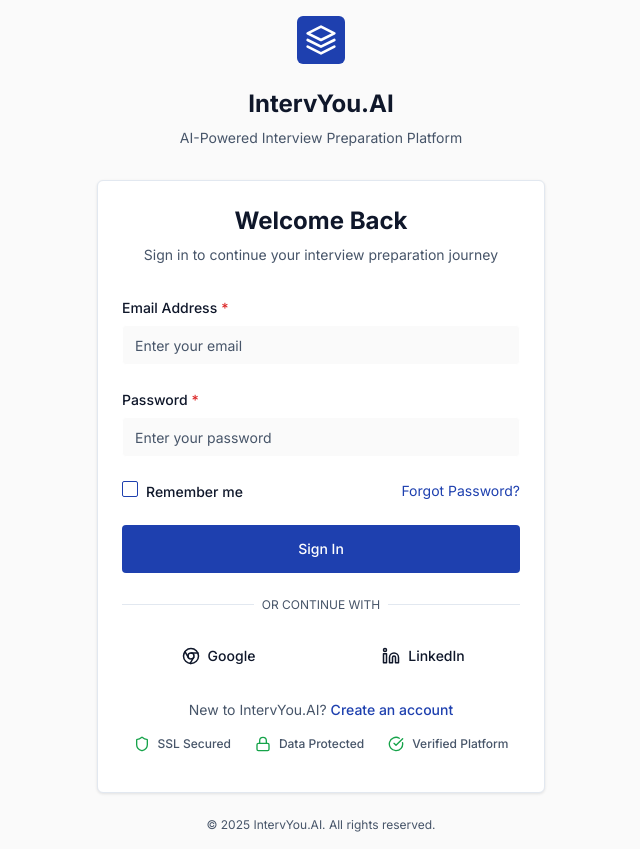
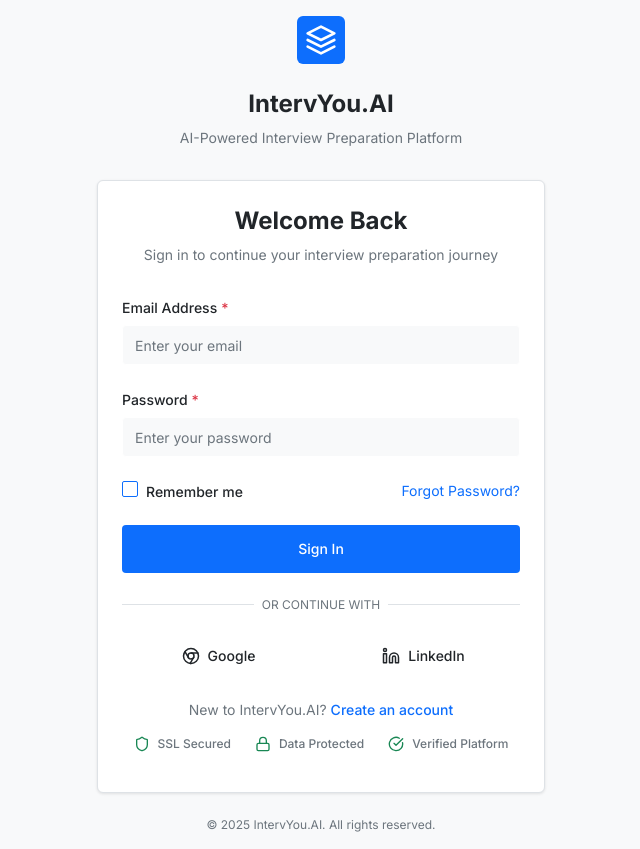
Before and after one commit to Parth5409/IntervYouAI, a React (Vite) app in the folder frontend/: page /login in a window 1280 px wide. Shown: the whole page, without its empty margins (319-959 px from the left). Built offline with nearby package versions, Linux system fonts and the light colour scheme; no server answers.

Commit message:
Updated Frontend!!!!!

```diff
--- a/frontend/src/components/ui/DashboardNavigation.jsx
+++ b/frontend/src/components/ui/DashboardNavigation.jsx
@@ -2,11 +2,13 @@
 import { useNavigate, useLocation } from 'react-router-dom';
 import Icon from '../AppIcon';
 import Button from './Button';
+import { useTheme } from '../../hooks/useTheme';
 
 const DashboardNavigation = ({ currentUser, onTabChange, activeTab = 'profile' }) => {
   const navigate = useNavigate();
   const location = useLocation();
   const [isMobileMenuOpen, setIsMobileMenuOpen] = useState(false);
+  const { theme, toggleTheme } = useTheme();
 
   const navigationItems = [
     {
@@ -125,6 +127,14 @@
 
           {/* User Menu */}
           <div className="flex items-center space-x-3">
+            <Button
+              variant="ghost"
+              size="icon"
+              onClick={toggleTheme}
+              className="hidden md:flex"
+            >
+              <Icon name={theme === 'dark' ? 'Sun' : 'Moon'} size={20} />
+            </Button>
             <div className="hidden md:flex items-center space-x-2">
               <div className="w-8 h-8 bg-accent rounded-full flex items-center justify-center">
                 <Icon name="User" size={16} color="var(--color-accent-foreground)" />
@@ -226,6 +236,18 @@
                 ))}
               </nav>
 
+              {/* Theme Toggle - Mobile */}
+              <Button
+                variant="ghost"
+                onClick={toggleTheme}
+                iconName={theme === 'dark' ? 'Sun' : 'Moon'}
+                iconPosition="left"
+                fullWidth
+                className="justify-start mb-2"
+              >
+                Switch to {theme === 'dark' ? 'Light' : 'Dark'} Mode
+              </Button>
+
               {/* Logout */}
               <Button
                 variant="outline"
--- /dev/null
+++ b/frontend/src/hooks/useTheme.jsx
@@ -0,0 +1,25 @@
+import React, { createContext, useContext, useState, useEffect } from 'react';
+
+const ThemeContext = createContext();
+
+export const useTheme = () => useContext(ThemeContext);
+
+export const ThemeProvider = ({ children }) => {
+  const [theme, setTheme] = useState('light'); // default theme
+
+  useEffect(() => {
+    const root = window.document.documentElement;
+    root.classList.remove('light', 'dark');
+    root.classList.add(theme);
+  }, [theme]);
+
+  const toggleTheme = () => {
+    setTheme((prevTheme) => (prevTheme === 'light' ? 'dark' : 'light'));
+  };
+
+  return (
+    <ThemeContext.Provider value={{ theme, toggleTheme }}>
+      {children}
+    </ThemeContext.Provider>
+  );
+};
--- a/frontend/src/pages/dashboard/components/QuickActionCards.jsx
+++ b/frontend/src/pages/dashboard/components/QuickActionCards.jsx
@@ -9,8 +9,8 @@
       title: 'Technical Interview',
       description: 'Practice coding problems and system design questions',
       icon: 'Code',
-      color: 'bg-blue-50 border-blue-200',
-      iconColor: 'text-blue-600',
+      color: 'bg-blue-100 dark:bg-blue-900/50 border-blue-200 dark:border-blue-800',
+      iconColor: 'text-blue-600 dark:text-blue-400',
       action: () => onStartInterview('technical')
     },
     {
@@ -18,8 +18,8 @@
       title: 'HR Interview',
       description: 'Behavioral questions and company culture fit',
       icon: 'Users',
-      color: 'bg-green-50 border-green-200',
-      iconColor: 'text-green-600',
+      color: 'bg-green-100 dark:bg-green-900/50 border-green-200 dark:border-green-800',
+      iconColor: 'text-green-600 dark:text-green-400',
       action: () => onStartInterview('hr')
     },
     {
@@ -27,8 +27,8 @@
       title: 'Group Discussion',
       description: 'Practice group dynamics and communication skills',
       icon: 'MessageCircle',
-      color: 'bg-purple-50 border-purple-200',
-      iconColor: 'text-purple-600',
+      color: 'bg-purple-100 dark:bg-purple-900/50 border-purple-200 dark:border-purple-800',
+      iconColor: 'text-purple-600 dark:text-purple-400',
       action: () => onStartInterview('group')
     },
     {
@@ -36,8 +36,8 @@
       title: 'Salary Negotiation',
       description: 'Learn to negotiate compensation effectively',
       icon: 'DollarSign',
-      color: 'bg-orange-50 border-orange-200',
-      iconColor: 'text-orange-600',
+      color: 'bg-orange-100 dark:bg-orange-900/50 border-orange-200 dark:border-orange-800',
+      iconColor: 'text-orange-600 dark:text-orange-400',
       action: () => onStartInterview('salary')
     }
   ];
@@ -65,7 +65,7 @@
             onClick={card?.action}
           >
             <div className="flex items-center space-x-3 mb-3">
-              <div className={`w-10 h-10 rounded-lg bg-white flex items-center justify-center ${card?.iconColor}`}>
+              <div className={`w-10 h-10 rounded-lg bg-white dark:bg-slate-800 flex items-center justify-center ${card?.iconColor}`}>
                 <Icon name={card?.icon} size={20} />
               </div>
               <div className="flex-1">
--- /dev/null
+++ b/frontend/src/styles/dark-theme.css
@@ -0,0 +1,38 @@
+@layer base {
+  .dark {
+    /* Core Colors */
+    --color-background: #121212;
+    --color-foreground: #e9ecef;
+    --color-card: #1e1e1e;
+    --color-card-foreground: #e9ecef;
+    --color-popover: #1e1e1e;
+    --color-popover-foreground: #e9ecef;
+    --color-muted: #343a40;
+    --color-muted-foreground: #adb5bd;
+    --color-border: #343a40;
+    --color-input: #1e1e1e;
+    --color-ring: #0d6efd;
+
+    /* Brand Colors */
+    --color-primary: #0d6efd;
+    --color-primary-foreground: #ffffff;
+    --color-secondary: #6c757d;
+    --color-secondary-foreground: #ffffff;
+    --color-accent: #20c997;
+    --color-accent-foreground: #000;
+
+    /* Status Colors */
+    --color-success: #20c997;
+    --color-success-foreground: #000;
+    --color-warning: #ffca2c;
+    --color-warning-foreground: #000;
+    --color-error: #fd7e89;
+    --color-error-foreground: #000;
+    --color-destructive: #fd7e89;
+    --color-destructive-foreground: #000;
+
+    /* Text Colors */
+    --color-text-primary: #e9ecef;
+    --color-text-secondary: #adb5bd;
+  }
+}
--- /dev/null
+++ b/frontend/src/styles/light-theme.css
@@ -0,0 +1,42 @@
+
+@layer base {
+  :root, .light {
+    /* Core Colors */
+    --color-background: #f8f9fa;
+    --color-foreground: #212529;
+    --color-card: #ffffff;
+    --color-card-foreground: #212529;
+    --color-popover: #ffffff;
+    --color-popover-foreground: #212529;
+    --color-muted: #e9ecef;
+    --color-muted-foreground: #6c757d;
+    --color-border: #dee2e6;
+    --color-input: #ffffff;
+    --color-ring: #0d6efd;
+
+    /* Brand Colors */
+    --color-primary: #0d6efd;
+    --color-primary-foreground: #ffffff;
+    --color-secondary: #6c757d;
+    --color-secondary-foreground: #ffffff;
+    --color-accent: #198754;
+    --color-accent-foreground: #ffffff;
+
+    /* Status Colors */
+    --color-success: #198754;
+    --color-success-foreground: #ffffff;
+    --color-warning: #ffc107;
+    --color-warning-foreground: #000;
+    --color-error: #dc3545;
+    --color-error-foreground: #ffffff;
+    --color-destructive: #dc3545;
+    --color-destructive-foreground: #ffffff;
+
+    /* Text Colors */
+    --color-text-primary: #212529;
+    --color-text-secondary: #6c757d;
+
+    /* Radius */
+    --radius: 0.375rem;
+  }
+}
--- a/frontend/src/styles/tailwind.css
+++ b/frontend/src/styles/tailwind.css
@@ -1,50 +1,14 @@
 @import url('https://fonts.googleapis.com/css2?family=Inter:wght@400;500;600;700&display=swap');
 @import url('https://fonts.googleapis.com/css2?family=JetBrains+Mono:wght@400;500&display=swap');
+
+@import './light-theme.css';
+@import './dark-theme.css';
+
 @tailwind base;
 @tailwind components;
 @tailwind utilities;
 
 @layer base {
-  :root {
-    /* Core Colors */
-    --color-background: #fafafa; /* warm off-white */
-    --color-foreground: #0f172a; /* rich charcoal */
-    --color-card: #ffffff; /* pure white */
-    --color-card-foreground: #0f172a; /* rich charcoal */
-    --color-popover: #ffffff; /* pure white */
-    --color-popover-foreground: #0f172a; /* rich charcoal */
-    --color-muted: #f1f5f9; /* light gray */
-    --color-muted-foreground: #475569; /* balanced gray */
-    --color-border: #e2e8f0; /* light border */
-    --color-input: #ffffff; /* pure white */
-    --color-ring: #1e40af; /* deep professional blue */
-
-    /* Brand Colors */
-    --color-primary: #1e40af; /* deep professional blue */
-    --color-primary-foreground: #ffffff; /* white */
-    --color-secondary: #64748b; /* sophisticated slate gray */
-    --color-secondary-foreground: #ffffff; /* white */
-    --color-accent: #059669; /* confident emerald green */
-    --color-accent-foreground: #ffffff; /* white */
-
-    /* Status Colors */
-    --color-success: #16a34a; /* vibrant green */
-    --color-success-foreground: #ffffff; /* white */
-    --color-warning: #d97706; /* warm amber */
-    --color-warning-foreground: #ffffff; /* white */
-    --color-error: #dc2626; /* clear red */
-    --color-error-foreground: #ffffff; /* white */
-    --color-destructive: #dc2626; /* clear red */
-    --color-destructive-foreground: #ffffff; /* white */
-
-    /* Text Colors */
-    --color-text-primary: #0f172a; /* rich charcoal */
-    --color-text-secondary: #475569; /* balanced gray */
-
-    /* Radius */
-    --radius: 6px;
-  }
-
   * {
     @apply border-border;
   }
```
Also changed, not shown: frontend/src/App.jsx (+6 -3 lines), frontend/src/pages/interview-room/components/ui/InterviewProgressNav.jsx (added, +76 -0 lines).
